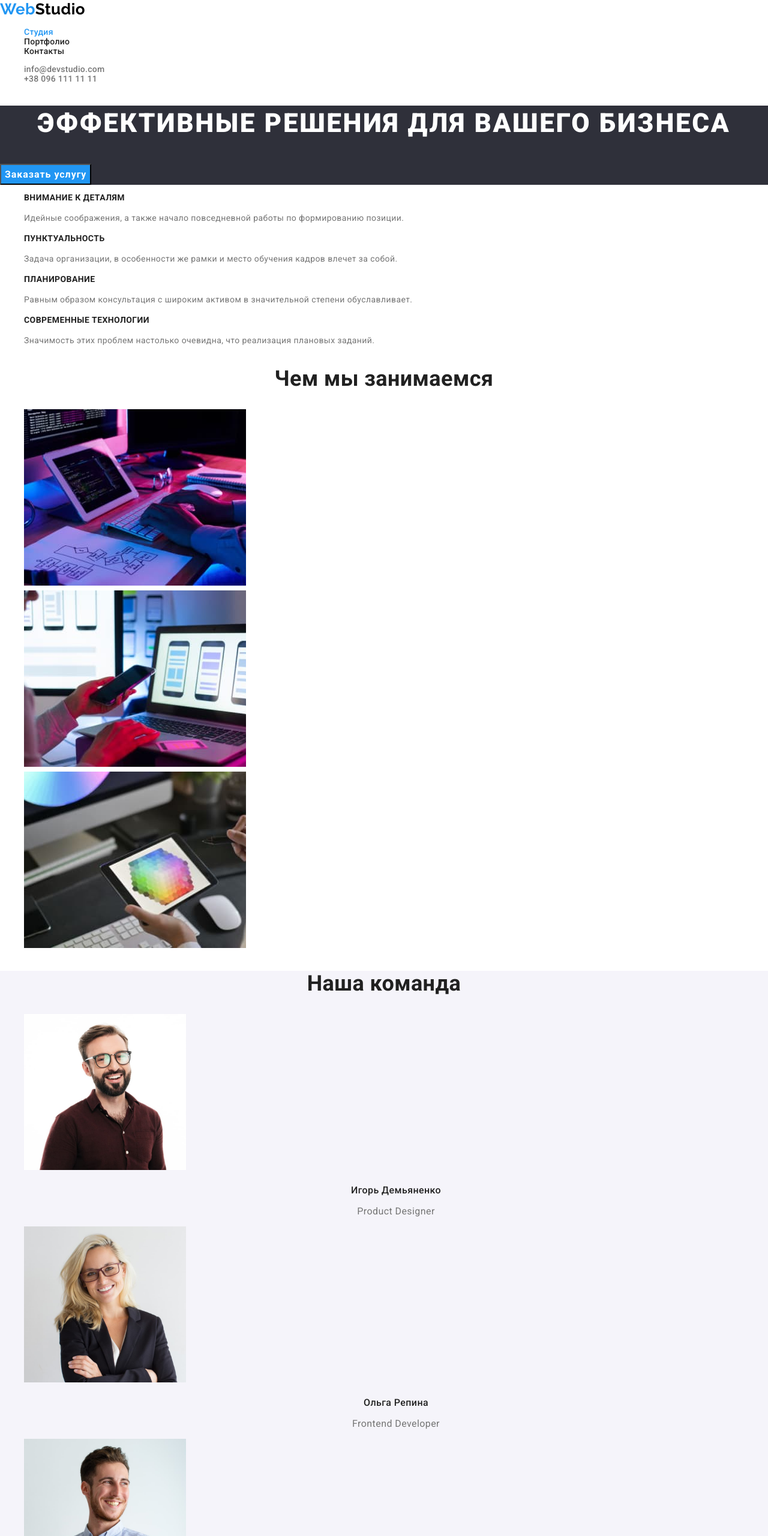
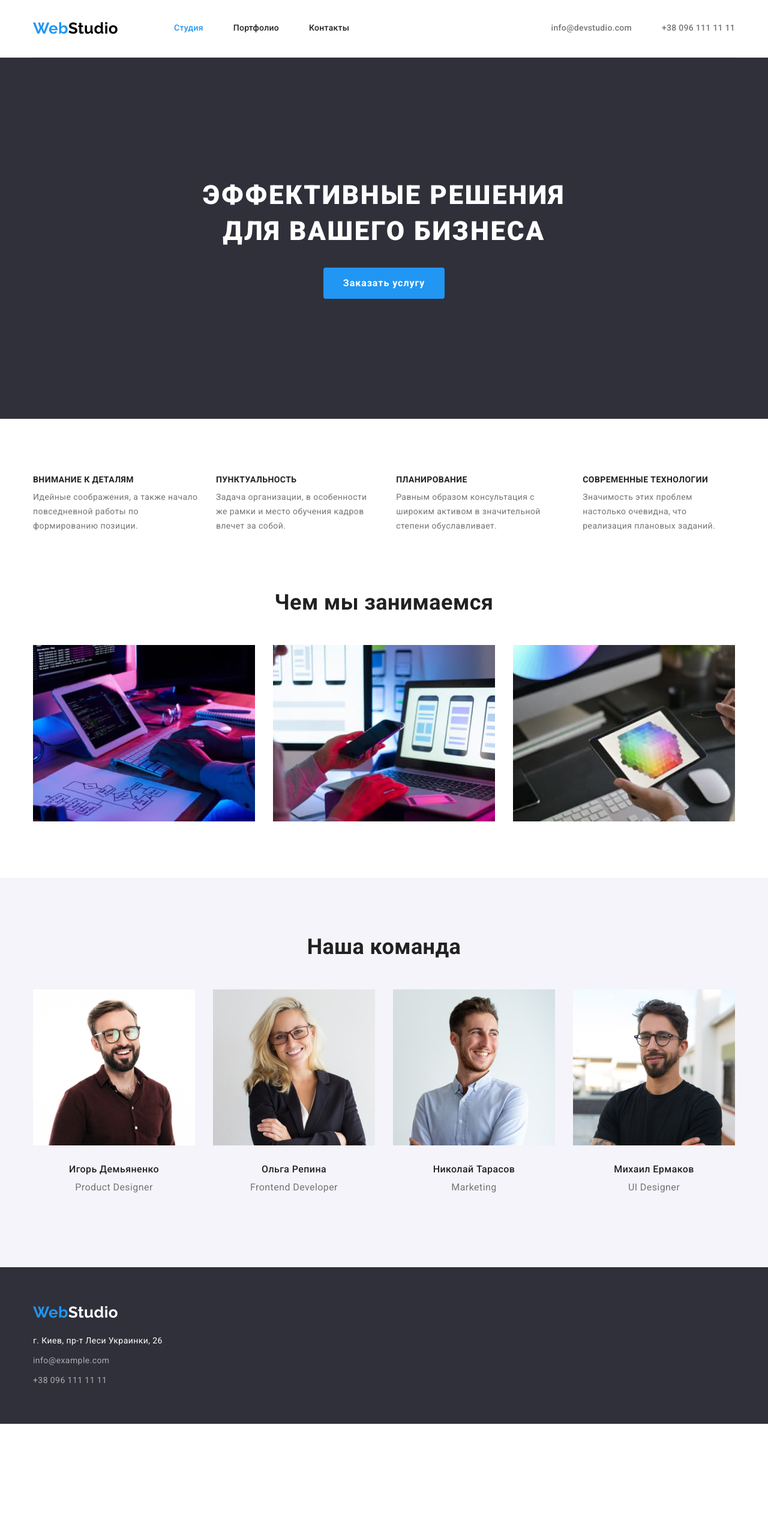
Before and after one commit to KashnykovAnton/goit-markup-hw-03, a plain HTML site: page index.html in a window 1280 px wide. Shown: the top 2560 px of the page at 60% size. After the commit the page ends 2373 px from the top, so only its background shows below. Drawn offline with nearby package versions, Linux system fonts and the light colour scheme.

Commit message:
Сохраняет готовое ДЗ-3

```diff
--- a/css/styles.css
+++ b/css/styles.css
@@ -8,10 +8,14 @@
   --address-footer-color: rgba(255, 255, 255, 0.6);
   --bcg-color: #2f303a;
   --bcg-color-grey: #f5f4fa;
+  --border-line-header: #ececec;
+  --border-line-card: #eeeeee;
 }
 
 /* font-family: 'Raleway', sans-serif;
 font-family: 'Roboto', sans-serif; */
+
+/* outline: 5px solid tomato; */
 
 /* Стили для всего сайта */
 body {
@@ -25,8 +29,26 @@ body {
   color: var(--primary-text-color);
 }
 
-.list {
+img {
+  display: block;
+  max-width: 100%;
+  height: auto;
+}
+
+ul {
+  padding: 0;
+  margin: 0;
   list-style: none;
+}
+
+h1,
+h2,
+h3,
+h4,
+h5,
+h6,
+p {
+  margin: 0;
 }
 
 .link {
@@ -43,9 +65,26 @@ body {
   color: var(--accent-color);
 }
 
+.container {
+  width: 1200px;
+  padding-left: 15px;
+  padding-right: 15px;
+
+  margin-left: auto;
+  margin-right: auto;
+}
+
+.section {
+  padding-top: 94px;
+  padding-bottom: 94px;
+}
+
 /* ГЛАВНАЯ */
-/* Лого (class="logo-first" возможно убрать, не нужен?) */
+
+/* ХЕДЕР */
+/* Лого */
 .logo {
+  margin-right: 93px;
   font-family: Raleway;
   font-weight: 700;
   font-size: 26px;
@@ -53,28 +92,80 @@ body {
   color: var(--accent-color);
 }
 
-.nav .logo-second {
+.nav .accent {
   color: var(--primary-black-color);
 }
 
 /* Область навигации */
+.header .container,
+.footer .container {
+  padding-top: 0;
+  padding-bottom: 0;
+}
+
+.nav-main {
+  display: flex;
+  align-items: center;
+  justify-content: space-between;
+  padding-top: 32px;
+  padding-bottom: 32px;
+  border-bottom: 1px solid var(--border-line-header);
+}
+
+.nav {
+  display: flex;
+  align-items: center;
+}
+
 .nav-section {
+  display: flex;
   font-weight: 500;
   line-height: 1.14;
   letter-spacing: 0.02em;
   color: var(--title-text-color);
 }
 
+.nav-item:not(:last-child) {
+  margin-right: 50px;
+}
+
+/* Увеличиваем область нажатия ссылок */
+.nav-item .link {
+  padding-top: 32px;
+  padding-bottom: 32px;
+}
+
 /* Адреса */
 .address-header {
+  display: flex;
   font-weight: 500;
   line-height: 1.14;
   letter-spacing: 0.02em;
   color: var(--primary-text-color);
 }
 
-/* Герой */
+.nav-address:not(:last-child) {
+  margin-right: 50px;
+}
+
+/* Увеличиваем область нажатия ссылок */
+.nav-address .link {
+  padding-top: 32px;
+  padding-bottom: 32px;
+}
+
+/* ГЕРОЙ */
+.hero {
+  padding-top: 200px;
+  padding-bottom: 200px;
+  background-color: var(--bcg-color);
+}
+
 .hero-title {
+  margin-left: auto;
+  margin-right: auto;
+  margin-bottom: 30px;
+  width: 630px;
   font-weight: 900;
   font-size: 44px;
   line-height: 1.36;
@@ -84,91 +175,15 @@ body {
   color: var(--primary-white-color);
 }
 
-.hero {
-  background-color: var(--bcg-color);
-}
-
-/* Прячем заголовок уровня h2, как Julia Kleimenova показывала на занятии */
-.visually-hidden {
-  position: absolute !important;
-  clip: rect(1px 1px 1px 1px);
-  clip: rect(1px, 1px, 1px, 1px);
-  padding: 0 !important;
-  border: 0 !important;
-  height: 1px !important;
-  width: 1px !important;
-  overflow: hidden;
-}
-
-/* Особенности */
-.features-list {
-  font-weight: 700;
-  font-size: 14px;
-  line-height: 1.14;
-  text-transform: uppercase;
-  color: var(--title-text-color);
-}
-
-/* Чем мы занимаемся */
-.work-title {
-  font-weight: 700;
-  font-size: 36px;
-  line-height: 1.17;
-  text-align: center;
-  color: var(--title-text-color);
-}
-/* Наша команда */
-.team-title {
-  font-weight: 700;
-  font-size: 36px;
-  line-height: 1.17;
-  text-align: center;
-  color: var(--title-text-color);
-}
-
-.team-member {
-  font-weight: 500;
-  font-size: 16px;
-  line-height: 1.19;
-  text-align: center;
-  color: var(--title-text-color);
-}
-
-.team-text {
-  font-size: 16px;
-  line-height: 1.19;
-  text-align: center;
-}
-
-.team-section {
-  background-color: var(--bcg-color-grey);
-}
-
-/* Футер */
-.footer .logo-second {
-  color: var(--primary-white-color);
-}
-
-.address-footer {
-  font-style: normal;
-  color: var(--address-footer-color);
-}
-
-.address-footer .map {
-  color: var(--primary-white-color);
-}
-
-.address-footer .map:hover,
-.address-footer .map:focus {
-  color: var(--accent-color);
-}
-
-.footer {
-  background-color: var(--bcg-color);
-}
-
-/* Кнопка на главной */
+/* Кнопка */
 .button-primary {
+  display: block;
+  border-radius: 4px;
+  padding: 10px 32px;
+  min-width: 200px;
+  border: 1px solid transparent;
+  margin-left: auto;
+  margin-right: auto;
   font-family: inherit;
   font-weight: 700;
   font-size: 16px;
@@ -188,6 +203,146 @@ body {
   background-color: var(--hover-color-button);
 }
 
+/* ОСОБЕННОСТИ */
+/* Прячем заголовок уровня h2, как Julia Kleimenova показывала на занятии */
+.visually-hidden {
+  position: absolute !important;
+  clip: rect(1px 1px 1px 1px);
+  clip: rect(1px, 1px, 1px, 1px);
+  padding: 0 !important;
+  border: 0 !important;
+  height: 1px !important;
+  width: 1px !important;
+  overflow: hidden;
+}
+
+.features {
+  display: flex;
+}
+
+/* Первый вариант размещения внутри флекс */
+.features-list:not(:last-child) {
+  margin-right: 30px;
+}
+
+.features-title {
+  margin-bottom: 10px;
+  font-weight: 700;
+  font-size: 14px;
+  line-height: 1.14;
+  text-transform: uppercase;
+  color: var(--title-text-color);
+}
+
+/* Чем мы занимаемся */
+.work-title {
+  margin-bottom: 50px;
+  font-weight: 700;
+  font-size: 36px;
+  line-height: 1.17;
+  text-align: center;
+  color: var(--title-text-color);
+}
+
+.section.no-padding {
+  padding-top: 0;
+}
+
+/* Второй вариант размещения внутри флекс */
+.work {
+  display: flex;
+  justify-content: space-between;
+}
+
+/* НАША КОМАНДА */
+/* Третий вариант размещения внутри флекс - через сетку */
+.team-list {
+  display: flex;
+  flex-wrap: wrap;
+  margin-left: -30px;
+  margin-top: -30px;
+}
+
+.team-item {
+  flex-basis: (calc(100% - 30px * 3) / 3);
+  margin-left: 30px;
+  margin-top: 30px;
+
+  /* Нужна ли тень с радиусом? */
+  /* box-shadow: 0px 1px 3px rgba(0, 0, 0, 0.12),
+  0px 1px 1px rgba(0, 0, 0, 0.14),
+  0px 2px 1px rgba(0, 0, 0, 0.2);
+  border-radius: 0px 0px 4px 4px; */
+}
+
+.team-cont {
+  padding-top: 30px;
+  padding-bottom: 30px;
+}
+
+.team-title {
+  margin-bottom: 50px;
+  font-weight: 700;
+  font-size: 36px;
+  line-height: 1.17;
+  text-align: center;
+  color: var(--title-text-color);
+}
+
+.team-member {
+  margin-bottom: 10px;
+  font-weight: 500;
+  font-size: 16px;
+  line-height: 1.19;
+  text-align: center;
+  color: var(--title-text-color);
+}
+
+.team-text {
+  font-size: 16px;
+  line-height: 1.19;
+  text-align: center;
+}
+
+.section.team {
+  background-color: var(--bcg-color-grey);
+}
+
+/* ФУТЕР */
+/* Лого, меняем цвет studio */
+.footer .accent {
+  color: var(--primary-white-color);
+}
+
+/* Область адресов с лого */
+.footer-main {
+  padding-top: 60px;
+  padding-bottom: 60px;
+}
+
+.address-list {
+  margin-top: 20px;
+  font-style: normal;
+  color: var(--address-footer-color);
+}
+
+.address-item:not(:last-child) {
+  margin-bottom: 9px;
+}
+
+.address-list .map {
+  color: var(--primary-white-color);
+}
+
+.address-list .map:hover,
+.address-list .map:focus {
+  color: var(--accent-color);
+}
+
+.footer {
+  background-color: var(--bcg-color);
+}
+
 /* ПОРТФОЛИО */
 /* Прячем заголовок уровня h1, как Julia Kleimenova показывала на занятии */
 .portfolio-title .visually-hidden {
@@ -202,7 +357,11 @@ body {
 }
 
 /* Фильтр */
-.portfolio-section .button-secondary {
+.button-secondary {
+  display: block;
+  border-radius: 4px;
+  padding: 6px 22px;
+  border: 1px solid transparent;
   font-family: inherit;
   font-weight: 500;
   font-size: 16px;
@@ -213,15 +372,48 @@ body {
   background-color: var(--bcg-color-grey);
 }
 
-.portfolio-section .button-secondary:hover,
-.portfolio-section .button-secondary:focus {
+.button-secondary:hover,
+.button-secondary:focus {
   color: var(--primary-white-color);
   background-color: var(--accent-color);
   cursor: pointer;
 }
 
+.button-set {
+  display: flex;
+  justify-content: center;
+  margin-bottom: 50px;
+}
+
+.button-item:not(:last-child) {
+  margin-right: 8px;
+}
+
 /* Работы */
-.item-title {
+.card-set {
+  display: flex;
+  flex-wrap: wrap;
+  margin-left: -30px;
+  margin-top: -30px;
+}
+
+.card-item {
+  flex-basis: calc((100% - 30px * 3) / 3);
+  margin-left: 30px;
+  margin-top: 30px;
+}
+
+.card-content {
+  padding-top: 20px;
+  padding-right: 24px;
+  padding-left: 24px;
+  padding-bottom: 20px;
+  border-right: 1px solid var(--border-line-card);
+  border-bottom: 1px solid var(--border-line-card);
+  border-left: 1px solid var(--border-line-card);
+}
+
+.card-title {
   font-weight: 700;
   font-size: 18px;
   line-height: 2;
@@ -229,7 +421,8 @@ body {
   color: var(--title-text-color);
 }
 
-.item-text {
+.card-text {
+  margin: 4px 0px 0px 0px;
   font-size: 16px;
   line-height: 1.87;
   color: var(--primary-text-color);
--- a/index.html
+++ b/index.html
@@ -1,135 +1,154 @@
 <!DOCTYPE html>
 <html lang="ru">
   <head>
-    <meta charset="UTF-8">
-    <meta http-equiv="X-UA-Compatible" content="IE=edge">
-    <meta name="viewport" content="width=device-width, initial-scale=1.0">
+    <meta charset="UTF-8" />
+    <meta http-equiv="X-UA-Compatible" content="IE=edge" />
+    <meta name="viewport" content="width=device-width, initial-scale=1.0" />
     <title>WebStudio</title>
-    <link rel="stylesheet" href="https://cdnjs.cloudflare.com/ajax/libs/modern-normalize/0.2.0/modern-normalize.min.css">
-    <link rel="preconnect" href="https://fonts.gstatic.com">
-    <link href="https://fonts.googleapis.com/css2?family=Raleway:wght@700&family=Roboto:wght@400;500;700;900&display=swap"
-        rel="stylesheet">
-    <link rel="stylesheet" href="./css/styles.css">
+    <link
+      rel="stylesheet"
+      href="https://cdnjs.cloudflare.com/ajax/libs/modern-normalize/0.2.0/modern-normalize.min.css"
+    />
+    <link rel="preconnect" href="https://fonts.gstatic.com" />
+    <link
+      href="https://fonts.googleapis.com/css2?family=Raleway:wght@700&family=Roboto:wght@400;500;700;900&display=swap"
+      rel="stylesheet"
+    />
+    <link rel="stylesheet" href="./css/styles.css" />
+  </head>
 
-</head>
   <body>
     <!-- Шапка сайта -->
-    <header>
+    <header class="header">
+      <div class="container">
+        <div class="nav-main">
           <nav class="nav">
-            <a href="./index.html" class="link logo">
-                <span class="logo-first"></span>Web<span class="logo-second">Studio</span>
-            </a>
+            <a href="./index.html" class="link logo"> Web<span class="accent">Studio</span> </a>
 
-            <ul class="list nav-section">
-                <li><a href="./index.html" class="link current">Студия</a></li>
-                <li><a href="./portfolio.html" class="link">Портфолио</a></li>
-                <li><a href="" class="link">Контакты</a></li>
+            <ul class="nav-section">
+              <li class="nav-item"><a href="./index.html" class="link current">Студия</a></li>
+              <li class="nav-item"><a href="./portfolio.html" class="link">Портфолио</a></li>
+              <li class="nav-item"><a href="" class="link">Контакты</a></li>
             </ul>
           </nav>
-            <ul class="list address-header">
-                <li><a href="mailto:info@devstudio.com" class="link">info@devstudio.com</a></li>
-                <li><a href="tel:+380961111111" class="link">+38 096 111 11 11</a></li>
+          <ul class="address-header">
+            <li class="nav-address"><a href="mailto:info@devstudio.com" class="link">info@devstudio.com</a></li>
+            <li class="nav-address"><a href="tel:+380961111111" class="link">+38 096 111 11 11</a></li>
           </ul>
+        </div>
+      </div>
     </header>
 
     <main>
       <!-- Герой -->
       <section class="hero">
+        <div class="container hero-main">
           <h1 class="hero-title">Эффективные решения для вашего бизнеса</h1>
           <button type="button" class="button-primary">Заказать услугу</button>
+        </div>
       </section>
 
       <!-- Особенности -->
-    <section class="features-section">
+      <section class="section">
+        <div class="container">
           <h2 class="visually-hidden">Особенности</h2>
-        <ul class="list">
-            <li>
-                <h3 class="features-list">Внимание к деталям</h3>
+          <ul class="features">
+            <li class="features-list">
+              <h3 class="features-title">Внимание к деталям</h3>
               <p>Идейные соображения, а также начало повседневной работы по формированию позиции.</p>
             </li>
-            <li>
-                <h3 class="features-list">Пунктуальность</h3>
+            <li class="features-list">
+              <h3 class="features-title">Пунктуальность</h3>
               <p>Задача организации, в особенности же рамки и место обучения кадров влечет за собой.</p>
             </li>
-            <li>
-                <h3 class="features-list">Планирование</h3>
+            <li class="features-list">
+              <h3 class="features-title">Планирование</h3>
               <p>Равным образом консультация с широким активом в значительной степени обуславливает.</p>
             </li>
-            <li>
-                <h3 class="features-list">Современные технологии</h3>
+            <li class="features-list">
+              <h3 class="features-title">Современные технологии</h3>
               <p>Значимость этих проблем настолько очевидна, что реализация плановых заданий.</p>
             </li>
           </ul>
+        </div>
       </section>
 
       <!-- Чем мы занимаемся -->
-    <section class="work-section">
+      <section class="section no-padding">
+        <div class="container">
           <h2 class="work-title">Чем мы занимаемся</h2>
-        <ul class="list">
-            <li>
-                <img src="./images/doing/box-1.jpg" alt="Десктопные приложения" width="370">
+          <ul class="work">
+            <li class="work-item">
+              <img src="./images/doing/box-1.jpg" alt="Десктопные приложения" width="370" />
             </li>
-            <li>
-                <img src="./images/doing/box-2.jpg" alt="Мобильные приложения" width="370">
+            <li class="work-item">
+              <img src="./images/doing/box-2.jpg" alt="Мобильные приложения" width="370" />
             </li>
-            <li>
-                <img src="./images/doing/box-3.jpg" alt="Дизайнерские решения" width="370">
+            <li class="work-item">
+              <img src="./images/doing/box-3.jpg" alt="Дизайнерские решения" width="370" />
             </li>
           </ul>
+        </div>
       </section>
 
       <!-- Наша команда -->
-    <section class="team-section">
+      <section class="section team">
+        <div class="container">
           <h2 class="team-title">Наша команда</h2>
-            <ul class="list">
-                <li>
-                    <img src="./images/team/photo-product-designer.jpg" alt="фото дизайнер" width="270">
+          <ul class="team-list">
+            <li class="team-item">
+              <img src="./images/team/photo-product-designer.jpg" alt="фото дизайнер" width="270" />
+              <div class="team-cont">
                 <h3 class="team-member">Игорь Демьяненко</h3>
                 <p class="team-text">Product Designer</p>
+              </div>
             </li>
-                <li>
-                    <img src="./images/team/photo-frontend-developer.jpg" alt="фото разработчик" width="270">
+            <li class="team-item">
+              <img src="./images/team/photo-frontend-developer.jpg" alt="фото разработчик" width="270" />
+              <div class="team-cont">
                 <h3 class="team-member">Ольга Репина</h3>
                 <p class="team-text">Frontend Developer</p>
+              </div>
             </li>
-                <li>
-                    <img src="./images/team/photo-marketing.jpg" alt="фото маркетолог" width="270">
+            <li class="team-item">
+              <img src="./images/team/photo-marketing.jpg" alt="фото маркетолог" width="270" />
+              <div class="team-cont">
                 <h3 class="team-member">Николай Тарасов</h3>
                 <p class="team-text">Marketing</p>
+              </div>
             </li>
-                <li>
-                    <img src="./images/team/photo-ui-designer.jpg" alt="фото дизайнер2" width="270">
+            <li class="team-item">
+              <img src="./images/team/photo-ui-designer.jpg" alt="фото дизайнер2" width="270" />
+              <div class="team-cont">
                 <h3 class="team-member">Михаил Ермаков</h3>
                 <p class="team-text">UI Designer</p>
+              </div>
             </li>
           </ul>
-
+        </div>
       </section>
     </main>
 
     <!-- Футер -->
     <footer class="footer">
-
-        <a href="./index.html" class="link logo">
-            <span class="logo-first">Web</span><span class="logo-second">Studio</span>
-        </a>
-
-        <address>
-            <ul class="list address-footer">
-                <li>
+      <div class="container">
+        <div class="footer-main">
+          <a href="./index.html" class="link logo"> Web<span class="accent">Studio</span> </a>
+          <address class="address">
+            <ul class="address-list">
+              <li class="address-item">
                 <a href="" class="link map">г. Киев, пр-т Леси Украинки, 26</a>
               </li>
-                <li>
+              <li class="address-item">
                 <a href="mailto:info@example.com" class="link">info@example.com</a>
               </li>
-                <li>
+              <li class="address-item">
                 <a href="tel:+380961111111" class="link">+38 096 111 11 11</a>
               </li>
             </ul>
           </address>
-
+        </div>
+      </div>
     </footer>
-
-
   </body>
 </html>
```
Also changed, not shown: portfolio.html (+109 -76 lines). Lines whose indentation alone changed are shown as unchanged.
